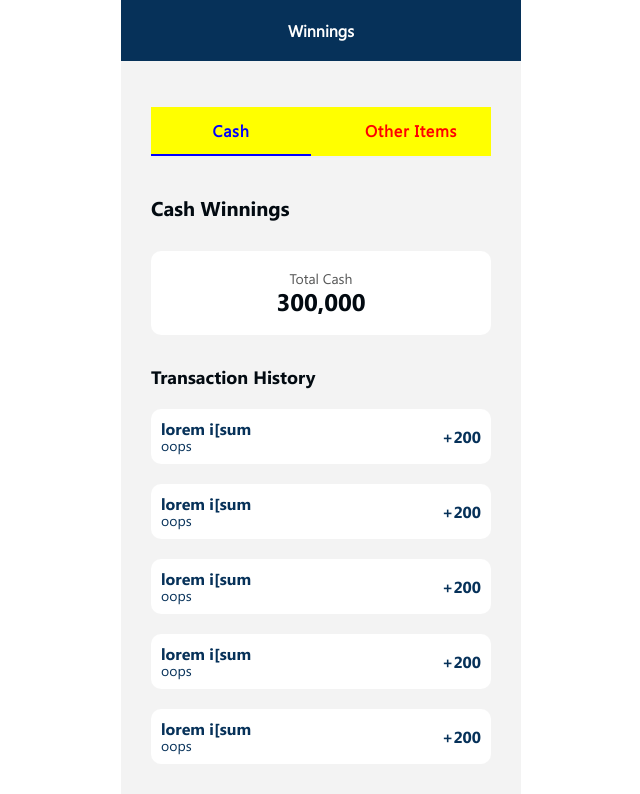
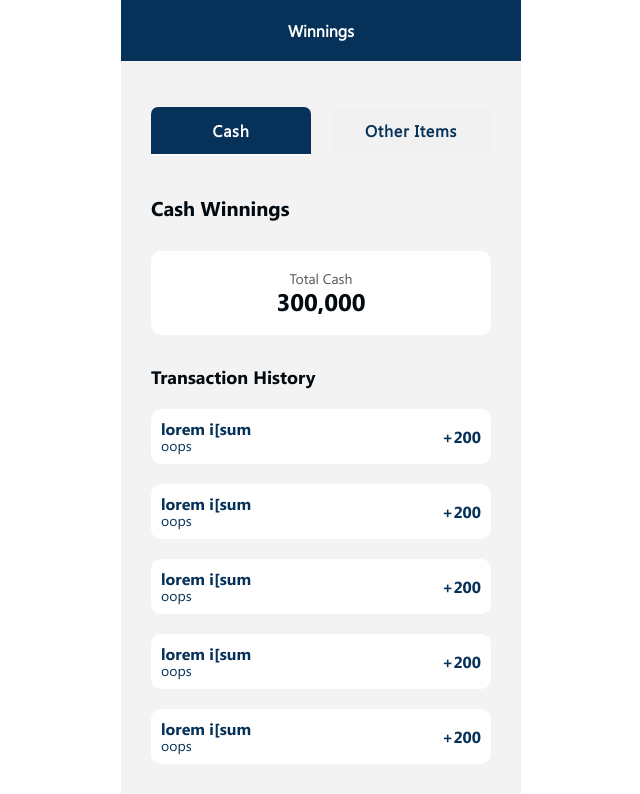
Before and after one commit to EzeBernardine/check, a Next.js app: page / in a window 1280 px wide. Shown: the top 794 px of the page, without its empty margins (319-959 px from the left). Built offline with nearby package versions, Linux system fonts and the light colour scheme.

Commit message:
Changed tabs component background image

```diff
--- a/components/Tabs/styles.js
+++ b/components/Tabs/styles.js
@@ -8,7 +8,7 @@ export const TabList = styled("ol")`
   display: flex;
   width: 100%;
   background-color: ${({ bgColor, theme }) =>
-    bgColor ? bgColor : theme ? theme.palette.primary.main : "white"};
+    bgColor ? bgColor :  theme.palette.primary.main};
   height: auto;
   align-items: center;
   justify-content: flex-start;
@@ -27,7 +27,7 @@ export const ListItem = styled("li")`
   font-weight: bold;
   letter-spacing: 0.05rem;
   height: 100%;
-  background-color: transparent;
+  background-color: #f1f1f1;
   white-space: nowrap;
   display: flex;
   align-items: center;
@@ -38,6 +38,7 @@ export const ListItem = styled("li")`
       : theme
       ? theme.palette.grey[100]
       : "#b9a694"};
+  border-radius: 7px 7px 0 0;
   cursor: pointer;
   border-bottom: 2px solid transparent;
   margin: 0 10px;
@@ -66,6 +67,9 @@ export const ListItem = styled("li")`
         : theme
         ? theme.palette.common.white
         : "#de8430"};
+
+    background-color: ${({ nonActiveColor, theme }) =>
+      !nonActiveColor ? !nonActiveColor : theme.palette.primary["main"]};
     ::before {
       background: ${({ activeColor, theme }) =>
         activeColor
--- a/next.config.js
+++ b/next.config.js
@@ -3,12 +3,6 @@ module.exports = withImages({
   webpack(config, options) {
     return config;
   },
-  env: {
-    GEO_API: process.env.NEXT_PUBLIC_ANALYTICS_ID,
-  },
   target: "serverless",
   distDir: "out",
-  images: {
-    domains: ["res.cloudinary.com"],
-  },
 });
--- a/screens/Landing/index.js
+++ b/screens/Landing/index.js
@@ -1,56 +1,16 @@
-import {
-  Container,
-  _Span,
-  Container2,
-  Tab,
-  Container3,
-  Container4,
-} from "./styles";
+import { Container, _Span } from "./styles";
 import { useState } from "react";
-import { Header1, Small, Span, Header3 } from "../../components/Font/styles";
-import { theme } from "../../config/theme";
-import { Spacer } from "../../components/Spacer/styles";
-import { Flex, Grid } from "../../components/Box/styles";
 import Tabs from "../../components/Tabs/index";
 import Cash from "./Cash";
 
 const Header = () => {
-  const [, setTabType] = useState("Profile Update"); //for tab section
-
-  const transactions = [
-    {
-      name: "lorem i[sum",
-      date: "oops",
-      amount: "+200",
-    },
-    {
-      name: "lorem i[sum",
-      date: "oops",
-      amount: "+200",
-    },
-    {
-      name: "lorem i[sum",
-      date: "oops",
-      amount: "+200",
-    },
-    {
-      name: "lorem i[sum",
-      date: "oops",
-      amount: "+200",
-    },
-    {
-      name: "lorem i[sum",
-      date: "oops",
-      amount: "+200",
-    },
-  ];
   return (
     <Container>
       <Tabs
-        click={(tab) => setTabType(tab)}
-        nonActiveColor={"red"}
-        activeColor={"blue"}
-        bgColor={"yellow"}
+        click={(tab) => console.log(tab)}
+        nonActiveColor={"#063159"}
+        activeColor={"white"}
+        bgColor={"transaparent"}
         full
       >
         <div label="Cash">
@@ -58,8 +18,6 @@ const Header = () => {
         </div>
         <div label="Other Items">Other Items</div>
       </Tabs>
-
-      <Spacer height="30px"></Spacer>
     </Container>
   );
 };
--- a/screens/Landing/styles.js
+++ b/screens/Landing/styles.js
@@ -4,24 +4,7 @@ import { Flex, Grid } from "../../components/Box/styles";
 export const Container = styled.div`
   padding: 30px;
 `;
-export const Container2 = styled(Flex)``;
-export const Tab = styled(Flex)`
-  background-color: #063159;
-  padding: 10px;
-  flex: 1;
-  border-radius: 7px 7px 0 0;
-`;
+
 export const _Span = styled.span`
   color: white;
 `;
-
-export const Container3 = styled(Flex)`
-  background-color: ${({ theme }) => theme.palette.common.white};
-  border-radius: ${({ theme }) => theme.shape.borderRadius10};
-  padding: 20px;
-`;
-export const Container4 = styled(Flex)`
-  background-color: ${({ theme }) => theme.palette.common.white};
-  border-radius: ${({ theme }) => theme.shape.borderRadius10};
-  padding: 10px;
-`;
```
